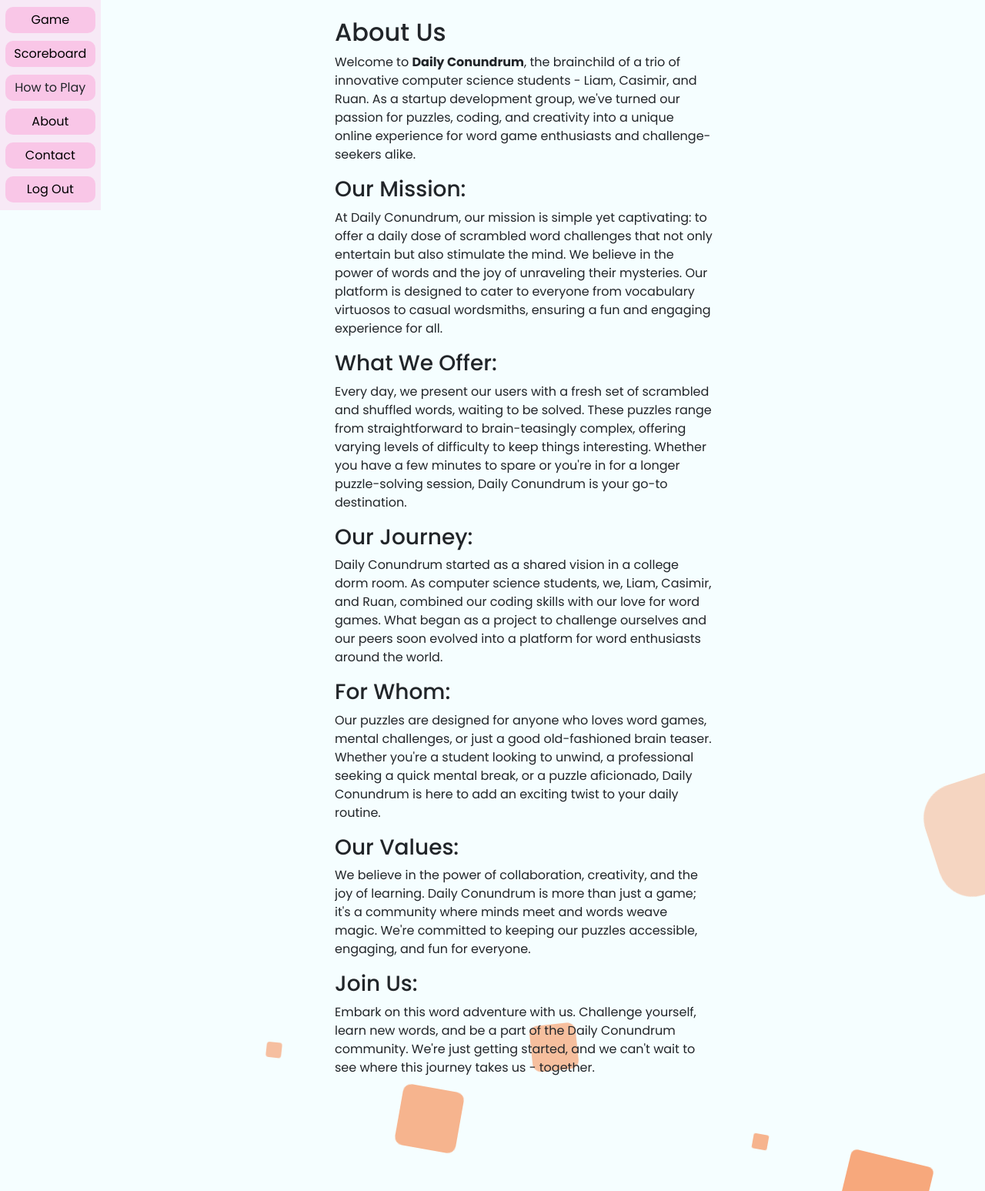
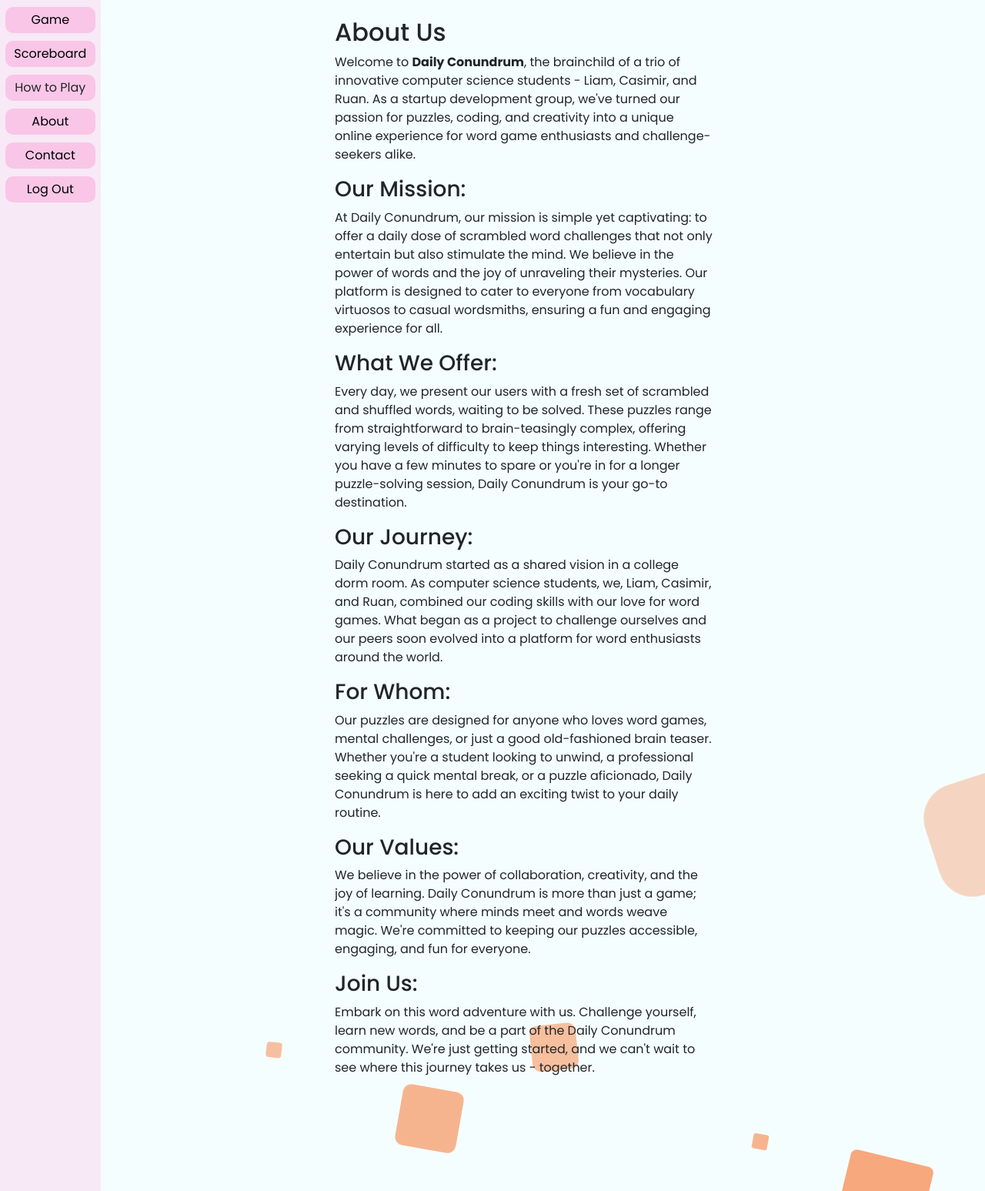
Before and after one commit to GT-XVII/DailyConundrum, a Flask app: page /about in a window 1280 px wide. Shown: the part 61-1608 px from the top of the page at 77% size. Run offline with Flask 3, Linux system fonts and the light colour scheme.

Commit message:
Nav bar fix

```diff
--- a/static/mystyle.css
+++ b/static/mystyle.css
@@ -98,7 +98,6 @@
     text-align: center;
     background-color: rgba(var(--secondary-color), 0.15);
     left: 0;
-    margin-bottom: 100vh;
 }
 
 .menuContainer a {
```
